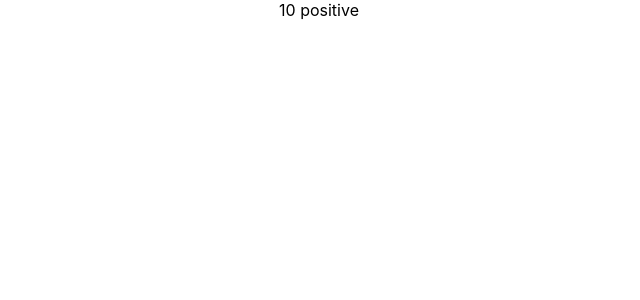
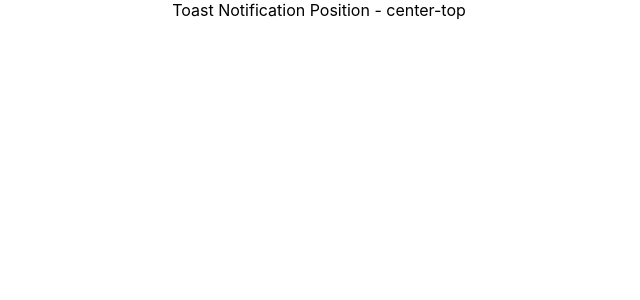
Before and after one commit to Corinto23/tsxdemo, a React (Create React App) app: page / in a window 1280 px wide. Shown: the top 300 px of the page, without its empty margins (321-961 px from the left). Built offline with nearby package versions, Linux system fonts and the light colour scheme.

Commit message:
Template Literals and Exclude

```diff
--- a/src/App.tsx
+++ b/src/App.tsx
@@ -1,9 +1,9 @@
 import "./App.css";
-import { RandomNumber } from "./components/restriction/RandomNumber";
+import { Toast } from "./components/templateliterals/Toast";
 function App() {
   return (
     <div className="App">
-      <RandomNumber value={10} isPositive />
+      <Toast position="center-top" />
     </div>
   );
 }
--- /dev/null
+++ b/src/components/templateliterals/Toast.tsx
@@ -0,0 +1,18 @@
+/**
+ * Position prop can be one of
+ * "left-center" | "left-top" |"left-bottom" | "center" | "center-top" |
+ * "center-bottom" | "right-center" | "right-top" | "right-bottom"
+ */
+
+type HorizontalPosition = "left" | "center" | "right";
+type VerticalPosition = "top" | "center" | "bottom";
+
+type ToastProps = {
+  position:
+    | Exclude<`${HorizontalPosition}-${VerticalPosition}`, "center-center">
+    | "center";
+};
+
+export const Toast = ({ position }: ToastProps) => {
+  return <div>Toast Notification Position - {position}</div>;
+};
```
